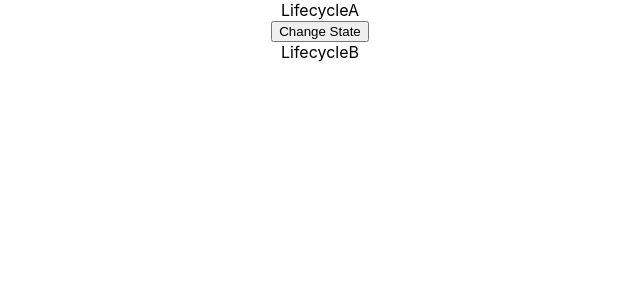
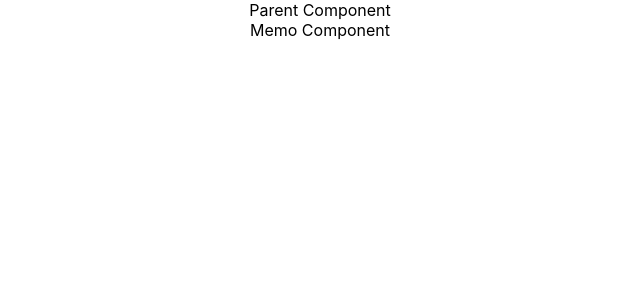
Before and after one commit to akashsnc/ReactDemoProject, a React (Create React App) app: page / in a window 1280 px wide. Shown: the top 300 px of the page, without its empty margins (320-960 px from the left). Built offline with nearby package versions, Linux system fonts and the light colour scheme.

Commit message:
commit for react demo project

```diff
--- a/src/App.js
+++ b/src/App.js
@@ -1,54 +1,14 @@
-import logo from './logo.svg';
 import './App.css';
-import { Greet } from './components/Greet'
-import Welcome from './components/Welcome'
-import Hello from './components/Hello'
-import Message from './components/Message'
-import Counter from './components/Counter'
-import FunctionClick from './components/FunctionClick';
-import ClassClick from './components/ClassClick';
-import EventBind from './components/EventBind';
-import ParentComponent from './components/ParentComponent';
-import GreetUser from './components/GreetUser';
-import PersonList from './components/PersonList';
-import ArrayIndex from './components/ArrayIndex';
-import StyleSheets from './components/StyleSheets';
-import Inline from './components/Inline';
-import './components/appStyles.css'
-import styles from './components/appStyles.module.css'
-import Form from './components/Form'
-import LifecycleA from './components/LifecycleA';
+import FragmentDemo from './components/FragmentDemo';
+import ParentComp from './components/ParentComp';
+import Table from './components/Table';
 
 function App() {
   return (
     <div className="App">
-      {/* <Greet name='Bruce' heroName='Batman'>
-        <p>This is children props</p>
-      </Greet>
-      <Greet name='Clark' heroName='Superman'>
-        <button>Action</button>
-      </Greet>*/}
-      {/* <Greet name='Diana' heroName='Wonder Woman'/>  */}
-
-      {/* <Welcome name='Bruce' heroName='Batman'/> */}
-      {/* <Welcome name='Clark' heroName='Superman'/> */}
-      {/* <Welcome name='Diana' heroName='Wonder Woman'/>  */}
-      {/* <Hello/> */}
-      {/* <Message/> */}
-      {/* <Counter/> */}
-      {/* <FunctionClick/> */}
-      {/* <ClassClick/> */}
-      {/* <EventBind/> */}
-      {/* <ParentComponent/> */}
-      {/* <GreetUser/> */}
-      {/* <PersonList/> */}
-      {/* <ArrayIndex/> */}
-      {/* <StyleSheets primary={true}/> */}
-      {/* <Inline/>
-      <h1 className='error'>Error</h1>
-      <h1 className={styles.success}>Success</h1> */}
-      {/* <Form/> */}
-      <LifecycleA/>
+        {/* <FragmentDemo/> */}
+        {/* <Table/> */}
+        <ParentComp/>
     </div>
   );
 }
--- /dev/null
+++ b/src/components/Column.js
@@ -0,0 +1,25 @@
+import React from 'react'
+
+function Column() {
+    const names = [
+        { firstName: 'Akash', lastName: 'Suman' },
+        { firstName: 'Karun', lastName: 'Verma' },
+        { firstName: 'Sudhir', lastName: 'Bhatt' },
+        { firstName: 'Tanuj', lastName: 'Sharma' }
+    ];
+
+  return (
+    <React.Fragment>
+        {
+            names.map(name => (
+                <tr key={name.firstName}>
+                    <td>{name.firstName}</td>
+                    <td>{name.lastName}</td>
+                </tr>
+            ))
+        }
+    </React.Fragment>
+  )
+}
+
+export default Column
--- /dev/null
+++ b/src/components/FragmentDemo.js
@@ -0,0 +1,12 @@
+import React from 'react'
+
+function FragmentDemo() {
+  return (
+    <React.Fragment>
+        <h1>FragmentDemo</h1>
+        <p>This paragraph describes the Fragment Demo</p>
+    </React.Fragment>
+  )
+}
+
+export default FragmentDemo
--- /dev/null
+++ b/src/components/MemoComp.js
@@ -0,0 +1,14 @@
+import React from 'react'
+
+function MemoComp(props) {
+    console.log(`Memo Component: ${props.name}`)
+
+  return (
+    <div>Memo Component</div>
+  )
+}
+
+// export default MemoComp
+
+// Memo Components are higher order components that checks values before re-rendering
+export default React.memo(MemoComp)
--- /dev/null
+++ b/src/components/ParentComp.js
@@ -0,0 +1,32 @@
+import React, { Component, PureComponent } from 'react'
+import RegularComp from './RegularComp'
+import PureComp from './PureComp'
+import MemoComp from './MemoComp'
+
+class ParentComp extends Component {
+    constructor(props) {
+      super(props)
+
+      this.state = {
+         name: 'Akash'
+      }
+    }
+
+    componentDidMount() {
+        setInterval(() => this.setState({ name: 'Akash' }) , 2000);
+    }
+
+  render() {
+    console.log('***************Parent Component Rendered*****************')
+    return (
+      <div>
+        Parent Component
+        {/* <RegularComp name={this.state.name}/>
+        <PureComp name={this.state.name}/> */}
+        <MemoComp name={this.state.name}/>
+      </div>
+    )
+  }
+}
+
+export default ParentComp
--- /dev/null
+++ b/src/components/PureComp.js
@@ -0,0 +1,12 @@
+import React, { PureComponent } from 'react'
+
+class PureComp extends PureComponent {
+  render() {
+    console.log('Pure Component Rendered')
+    return (
+      <div>Pure Component</div>
+    )
+  }
+}
+
+export default PureComp;
--- /dev/null
+++ b/src/components/RegularComp.js
@@ -0,0 +1,12 @@
+import React, { Component } from 'react'
+
+class RegularComp extends Component {
+  render() {
+    console.log('Regular Component Rendered')
+    return (
+      <div>Regular Component</div>
+    )
+  }
+}
+
+export default RegularComp
--- /dev/null
+++ b/src/components/Table.js
@@ -0,0 +1,20 @@
+import React from 'react'
+import Column from './Column'
+
+function Table() {
+  return (
+    <table>
+        <thead>
+            <tr>
+                <td>FirstName</td>
+                <td>LastName</td>
+            </tr>
+        </thead>
+        <tbody>
+            <Column/>
+        </tbody>
+    </table>
+  )
+}
+
+export default Table
```
